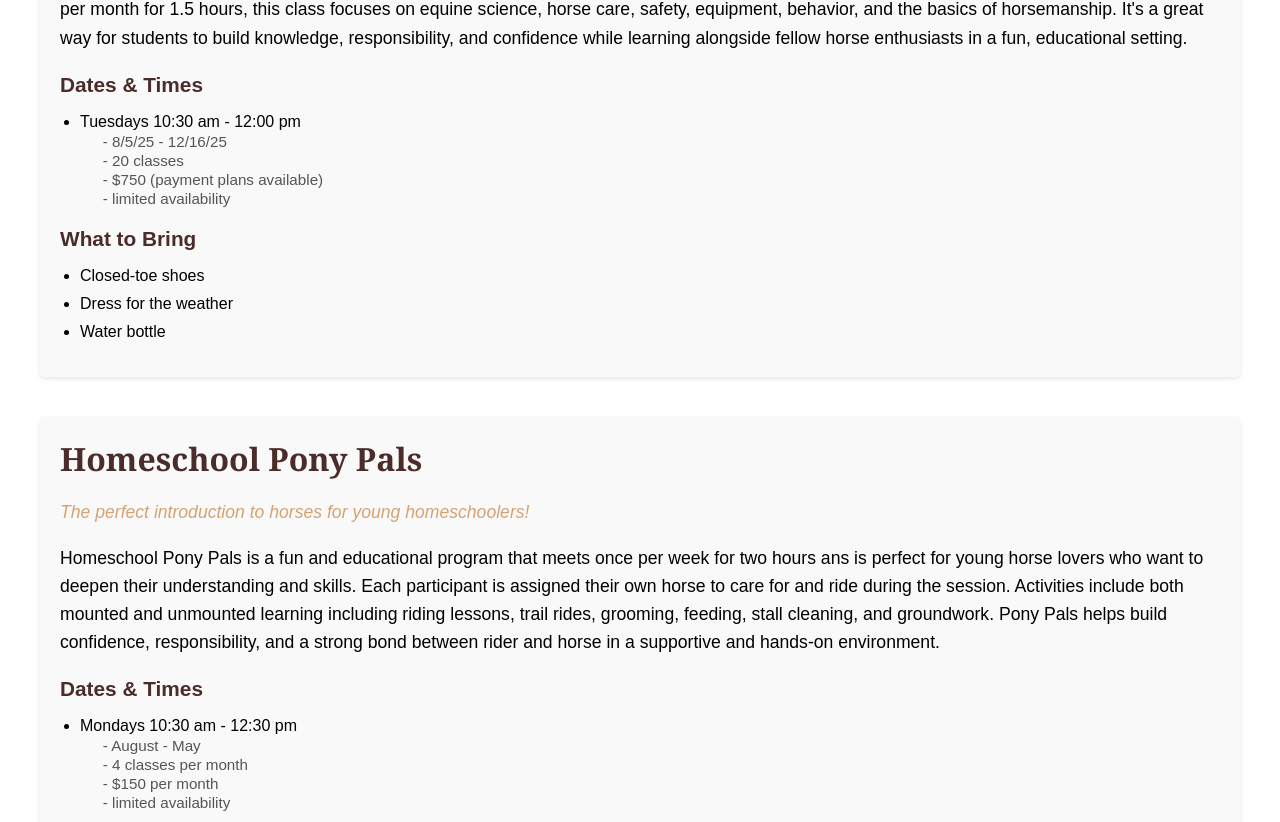
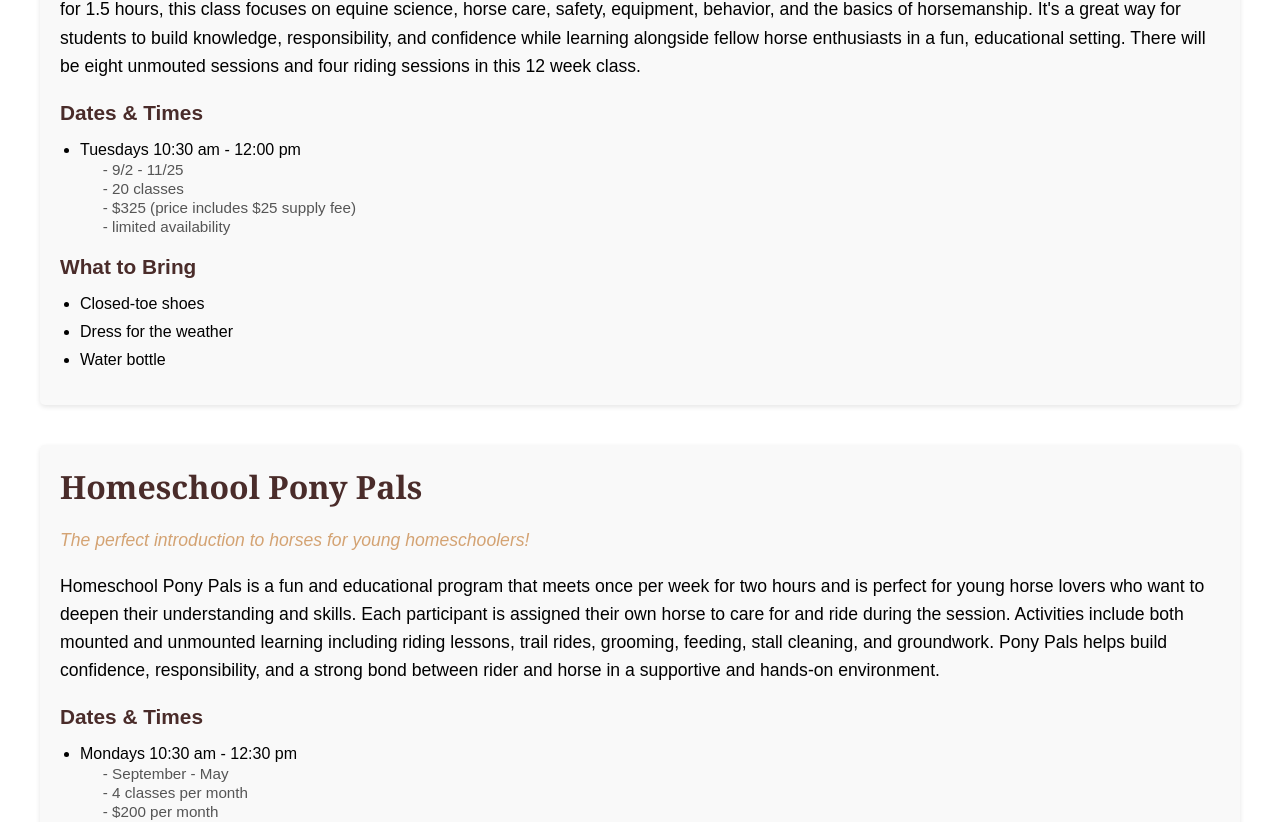
Before and after one commit to harrisonoakess/SCEEP, a React (Create React App) app in the folder client/: page /homeschool-programs in a window 1280 px wide. Shown: the part 420-1242 px from the top of the page. Built offline with nearby package versions, Linux system fonts and the light colour scheme.

Commit message:
small changes to a few of the pages

```diff
--- a/client/src/pages/HomeschoolPrograms.js
+++ b/client/src/pages/HomeschoolPrograms.js
@@ -51,17 +51,17 @@ const HomeschoolPrograms = () => {
         id="homeschool-horse-class"
         title="Homeschool Horse Class"
         tagline="Hands-on learning with real horses—no riding experience needed!"
-        description="Our Homeschool Horse Class is a hands-on, unmounted learning experience designed
+        description="Our homeschool Horse Class is a hands-on learning experience designed
                     for homeschool students who love horses! Meeting four times per month for 1.5 hours,
                     this class focuses on equine science, horse care, safety, equipment, behavior, and
                     the basics of horsemanship. It's a great way for students to build knowledge,
                     responsibility, and confidence while learning alongside fellow horse enthusiasts in
-                    a fun, educational setting."
+                    a fun, educational setting. There will be eight unmouted sessions and four riding sessions in this 12 week class."
         dates={[
           <li key="tues">Tuesdays 10:30 am - 12:00 pm</li>,
-          <li key="tues-1" className="sub-date">- 8/5/25 - 12/16/25</li>,
+          <li key="tues-1" className="sub-date">- 9/2 - 11/25</li>,
           <li key="tues-2" className="sub-date">- 20 classes</li>,
-          <li key="tues-3" className="sub-date">- $750 (payment plans available)</li>,
+          <li key="tues-3" className="sub-date">- $325 (price includes $25 supply fee)</li>,
           <li key="tues-4" className="sub-date">- limited availability</li>,
         ]}
         whatToBring={[
@@ -77,7 +77,7 @@ const HomeschoolPrograms = () => {
   title="Homeschool Pony Pals"
   tagline="The perfect introduction to horses for young homeschoolers!"
   description="Homeschool Pony Pals is a fun and educational program that meets once per week
-              for two hours ans is perfect for young horse lovers who want to deepen their
+              for two hours and is perfect for young horse lovers who want to deepen their
               understanding and skills. Each participant is assigned their own horse to care for and
               ride during the session. Activities include both mounted and unmounted learning
               including riding lessons, trail rides, grooming, feeding, stall cleaning, and groundwork.
@@ -85,14 +85,14 @@ const HomeschoolPrograms = () => {
               horse in a supportive and hands-on environment."
   dates={[
     <li key="mon">Mondays 10:30 am - 12:30 pm</li>,
-    <li key="mon-1" className="sub-date">- August - May</li>,
+    <li key="mon-1" className="sub-date">- September - May</li>,
     <li key="mon-2" className="sub-date">- 4 classes per month</li>,
-    <li key="mon-3" className="sub-date">- $150 per month</li>,
+    <li key="mon-3" className="sub-date">- $200 per month</li>,
     <li key="mon-4" className="sub-date">- limited availability</li>,
     <li key="wed" style={{ marginTop: '1em' }}>Wednesdays 10:30 am - 12:30 pm</li>,
     <li key="wed-1" className="sub-date">- August - May</li>,
     <li key="wed-2" className="sub-date">- 4 classes per month</li>,
-    <li key="wed-3" className="sub-date">- $150 per month</li>,
+    <li key="wed-3" className="sub-date">- $200 per month</li>,
     <li key="wed-4" className="sub-date">- limited availability</li>,
   ]}
   whatToBring={[
--- a/client/src/pages/Programs.js
+++ b/client/src/pages/Programs.js
@@ -65,7 +65,9 @@ const Programs = () => {
         id="day-at-the-farm"
         title="Day at the Farm with Horses"
         tagline="Saddle up and start your horse journey—fun for all ages!"
-        description="Spend a fun-filled 3 hours at the farm getting to know our amazing horses! This hands-on experience includes a riding lesson, horse care activities, and plenty of time to connect with the animals in a relaxed, supportive environment. Whether you're new to horses or just want more time in the barn, 'Day at the Farm' is a perfect way to learn, explore, and enjoy the magic of horses."
+        description="Spend a fun-filled 3 hours at the farm getting to know our amazing horses! This hands-on experience includes a riding lesson, horse care activities,
+                      and plenty of time to connect with the animals in a relaxed, supportive environment. Whether you're new to horses or just want more time in the barn, 'Day at the
+                      Farm' is a perfect way to learn, explore, and enjoy the magic of horses. This program is geared for ages five and older"
         dates={[
           "Fall schedule will be posted in August",
           "3 hours per session ($50 per day)",
@@ -102,8 +104,11 @@ const Programs = () => {
       <ProgramSection
         id="private-horsemanship"
         title="Private Horsemanship Lessons"
-        tagline="One-on-one horsemanship—your goals, your pace."
-        description="Our Private Horsemanship Lessons offer one-on-one instruction tailored to each rider’s goals, experience level, and learning style. Whether you're just starting or looking to refine your skills, these personalized sessions focus on both riding and ground-based horsemanship. Lessons are available using your horse or one of our well-trained school horses. Build confidence, improve communication, and deepen your partnership with horses in a supportive and encouraging environment."
+        tagline=""
+        description="Our Horsemanship Lessons offer instruction tailored to each rider’s goals, experience level, and learning style.
+                      Whether you're just starting or looking to refine your skills, these sessions focus on both riding
+                      and ground-based horsemanship. Lessons are available using your horse or one of our well-trained school horses.
+                       Build confidence, improve communication, and deepen your partnership with horses in a supportive and encouraging environment."
         dates={[
           "Scheduled based on availability",
           "Contact us for pricing",
```
